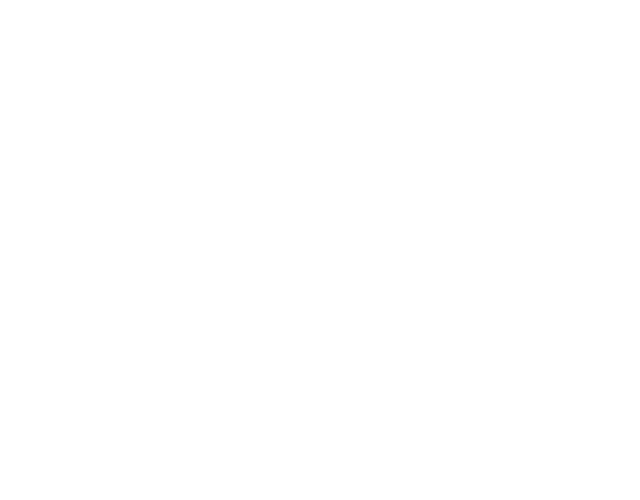
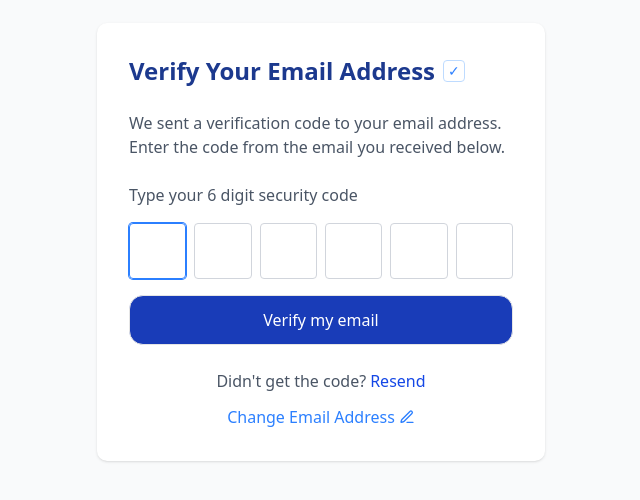
Before and after one commit to HackathonProjectKoper/FrontEnd1, a React (Vite) app: page /verify-email in a window 1280 px wide. Before the commit this address had no page. Shown: the part 158-658 px from the top of the page, without its empty margins (319-959 px from the left). Built offline with nearby package versions, Linux system fonts and the light colour scheme.

Commit message:
Implemented change email in the verify email form, and the routing between themd

```diff
--- a/src/App.jsx
+++ b/src/App.jsx
@@ -1,25 +1,21 @@
-import React from 'react'
-import {LoginForm} from "@/components/login-form.jsx";
-import {RegistrationForm} from "@/components/registration-form";
-import {BrowserRouter,Routes ,Route} from "react-router-dom";
-import VerifyEmail from "../app/verify-email/page.jsx";
+import { BrowserRouter, Routes, Route } from 'react-router-dom';
+import { LoginForm } from './components/login-form';
+import { RegistrationForm } from './components/registration-form';
+import VerifyEmail from './components/verify-email/page';
+import ChangeEmail from "@/components/change-email/page.jsx";
 
-const App = () => {
+function App() {
     return (
         <BrowserRouter>
+            <Routes>
+                <Route path="/" element={<LoginForm />} />
+                <Route path="/login" element={<LoginForm />} />
+                <Route path="/register" element={<RegistrationForm />} />
+                <Route path="/verify-email" element={<VerifyEmail />} />
+                <Route path="/change-email" element={<ChangeEmail />} />
+            </Routes>
+        </BrowserRouter>
+    );
+}
 
-                    <Routes>
-
-
-
-                            <Route path="/Register" element={<RegistrationForm />} />
-                            <Route path="/Login" element={<LoginForm />} />
-
-
-
-                    </Routes>
-
-        </BrowserRouter>
-    )
-}
-export default App
+export default App;
--- a/app/change-email/page.jsx
+++ b/src/components/change-email/page.jsx
@@ -1,13 +1,16 @@
 "use client"
 
 import { useState } from "react"
-import { useRouter } from "next/navigation"
 import { ArrowLeft } from "lucide-react"
-import Link from "next/link"
+import {Link} from "react-router-dom";
+import {useLocation} from "react-router-dom";
 
 export default function ChangeEmail() {
+
+
+  const location = useLocation()
+  const initialEmail = location.state?.email || ""
   const [email, setEmail] = useState("")
-  const router = useRouter()
 
   const handleSubmit = (e) => {
     e.preventDefault()
@@ -21,20 +24,20 @@ export default function ChangeEmail() {
   }
 
   return (
-    <div className="min-h-screen flex items-center justify-center bg-gray-50 p-4">
-      <div className="w-full max-w-md bg-white rounded-lg shadow-sm p-8">
+    <div className="min-h-screen flex items-center justify-center bg-gray-50 p-4 shadow-lg">
+      <div className="w-full max-w-md bg-white rounded-lg shadow-lg p-8">
         <div className="space-y-6">
           <div className="flex items-center">
-            <Link href="/verify-email" className="text-gray-500 hover:text-gray-700 mr-2">
+            <Link href="/verify-email" className="text-gray-500 hover:text-gray-700 mr-2" to="/verify-email">
               <ArrowLeft className="h-5 w-5" />
             </Link>
-            <h1 className="text-2xl font-semibold text-gray-700">Change Email Address</h1>
+            <h1 className="text-2xl font-semibold text-blue-900">Change Email Address</h1>
           </div>
 
           <form onSubmit={handleSubmit} className="space-y-4">
             <div className="space-y-2">
-              <label htmlFor="email" className="block text-gray-600">
-                New Email Address
+              <label htmlFor="email" className="block text-gray-600 mb-5">
+                Enter a new email adress
               </label>
               <input
                 id="email"
@@ -42,18 +45,17 @@ export default function ChangeEmail() {
                 value={email}
                 onChange={(e) => setEmail(e.target.value)}
                 className="w-full p-3 border border-gray-300 rounded focus:border-blue-500 focus:ring-1 focus:ring-blue-500 outline-none"
-                placeholder="Enter your email address"
+                placeholder="mail@domain.com"
                 required />
             </div>
 
             <button
               type="submit"
-              className="w-full py-3 bg-blue-700 hover:bg-blue-800 text-white font-medium rounded transition-colors">
+              className="w-full py-3 bg-blue-800 hover:bg-blue-900 text-white font-medium rounded-xl transition-colors hover:cursor-pointer">
               Update Email
             </button>
           </form>
 
-          <div className="text-center text-gray-500 text-sm pt-4">© 2025 PaySolo Ltd All rights reserved.</div>
         </div>
       </div>
     </div>
--- a/src/components/registration-form.jsx
+++ b/src/components/registration-form.jsx
@@ -4,7 +4,8 @@ import { useForm } from "react-hook-form"
 import { z } from "zod"
 import { CalendarIcon } from "lucide-react"
 import { format } from "date-fns"
-import VerifyEmail  from "../../app/verify-email/page.jsx";
+import VerifyEmail from '../components/verify-email/page';
+
 import { Button } from "@/components/ui/button"
 import { Input } from "@/components/ui/input"
 import { Label } from "@/components/ui/label"
--- a/app/page.jsx
+++ b/src/components/ui/page.jsx
@@ -1,4 +1,4 @@
-import { RegistrationForm } from "@/components/registration-form"
+import { RegistrationForm } from "@/components/registration-form.jsx"
 
 export default function Home() {
   return (
--- /dev/null
+++ b/src/components/verify-email/page.jsx
@@ -0,0 +1,142 @@
+import { useState, useRef, useEffect } from "react"
+import { Link, useLocation } from "react-router-dom"
+import { PenLine } from "lucide-react"
+
+export default function VerifyEmail() {
+  // Get email from location state or default to empty string
+  const location = useLocation()
+  const initialEmail = location.state?.email || ""
+
+  const [email, setEmail] = useState(initialEmail)
+  const [code, setCode] = useState(["", "", "", "", "", ""])
+  const inputRefs = useRef([])
+
+  // Handle input change
+  const handleChange = (index, value) => {
+    if (value.length <= 1) {
+      const newCode = [...code]
+      newCode[index] = value
+      setCode(newCode)
+
+      // Move to next input if current input is filled
+      if (value !== "" && index < 5) {
+        inputRefs.current[index + 1]?.focus()
+      }
+    }
+  }
+
+  // Handle backspace key
+  const handleKeyDown = (index, e) => {
+    if (e.key === "Backspace" && code[index] === "" && index > 0) {
+      inputRefs.current[index - 1]?.focus()
+    }
+  }
+
+  // Handle paste
+  const handlePaste = (e) => {
+    e.preventDefault()
+    const pastedData = e.clipboardData.getData("text").trim()
+
+    if (/^\d+$/.test(pastedData) && pastedData.length <= 6) {
+      const newCode = [...code]
+      for (let i = 0; i < Math.min(pastedData.length, 6); i++) {
+        newCode[i] = pastedData[i]
+      }
+      setCode(newCode)
+
+      // Focus the appropriate input after paste
+      if (pastedData.length < 6) {
+        inputRefs.current[pastedData.length]?.focus()
+      } else {
+        inputRefs.current[5]?.focus()
+      }
+    }
+  }
+
+  const handleResend = () => {
+    setCode(["", "", "", "", "", ""])
+    inputRefs.current[0]?.focus()
+    alert("Verification code resent!")
+  }
+
+  const handleVerify = () => {
+    const verificationCode = code.join("")
+    if (verificationCode.length === 6) {
+      alert(`Verifying code: ${verificationCode}`)
+      // Call your API here to verify the code
+    } else {
+      alert("Please enter all 6 digits")
+    }
+  }
+
+  useEffect(() => {
+    inputRefs.current[0]?.focus()
+  }, [])
+
+  return (
+      <div className="min-h-screen flex items-center justify-center bg-gray-50 p-4">
+        <div className="w-full max-w-md bg-white rounded-lg shadow-sm p-8">
+          <div className="space-y-6">
+            <div className="flex items-center">
+              <h1 className="text-2xl font-semibold text-blue-900">Verify Your Email Address</h1>
+              <span className="ml-2 text-blue-500 text-sm border border-blue-200 px-1 rounded">✓</span>
+            </div>
+
+            <p className="text-gray-600">
+              We sent a verification code to your email address. Enter the code from the email you received below.
+            </p>
+
+            <p className="text-gray-800 font-medium">{email}</p>
+
+            <div className="space-y-4">
+              <p className="text-gray-600">Type your 6 digit security code</p>
+
+              <div className="flex gap-2">
+                {code.map((digit, index) => (
+                    <input
+                        key={index}
+                        ref={(el) => (inputRefs.current[index] = el)}
+                        type="text"
+                        inputMode="numeric"
+                        maxLength={1}
+                        value={digit}
+                        onChange={(e) => handleChange(index, e.target.value)}
+                        onKeyDown={(e) => handleKeyDown(index, e)}
+                        onPaste={handlePaste}
+                        className="w-full h-14 text-center text-xl border border-gray-300 rounded focus:border-blue-500 focus:ring-1 focus:ring-blue-500 outline-none"
+                    />
+                ))}
+              </div>
+
+              <button
+                  onClick={handleVerify}
+                  className="w-full py-3 bg-blue-800 hover:bg-blue-900 cursor-pointer border text-white font-medium rounded-xl transition-colors"
+              >
+                Verify my email
+              </button>
+
+              <div className="text-center space-y-3 pt-2">
+                <p className="text-gray-600">
+                  Didn't get the code?
+                  <button onClick={handleResend} className="ml-1 text-blue-700 hover:underline">
+                    Resend
+                  </button>
+                </p>
+
+                <div className="flex items-center justify-center">
+                  <Link
+                      to="/change-email"
+                      state={{ email:"current@email.com" }} // Pass current email to ChangeEmail page
+                      className="text-blue-500 hover:underline flex items-center"
+                  >
+                    Change Email Address
+                    <PenLine className="ml-1 h-4 w-4" />
+                  </Link>
+                </div>
+              </div>
+            </div>
+          </div>
+        </div>
+      </div>
+  )
+}
```
Also changed, not shown: app/verify-email/page.jsx (deleted, +0 -142 lines), src/components/ui/layout.jsx (renamed from app/layout.jsx).
